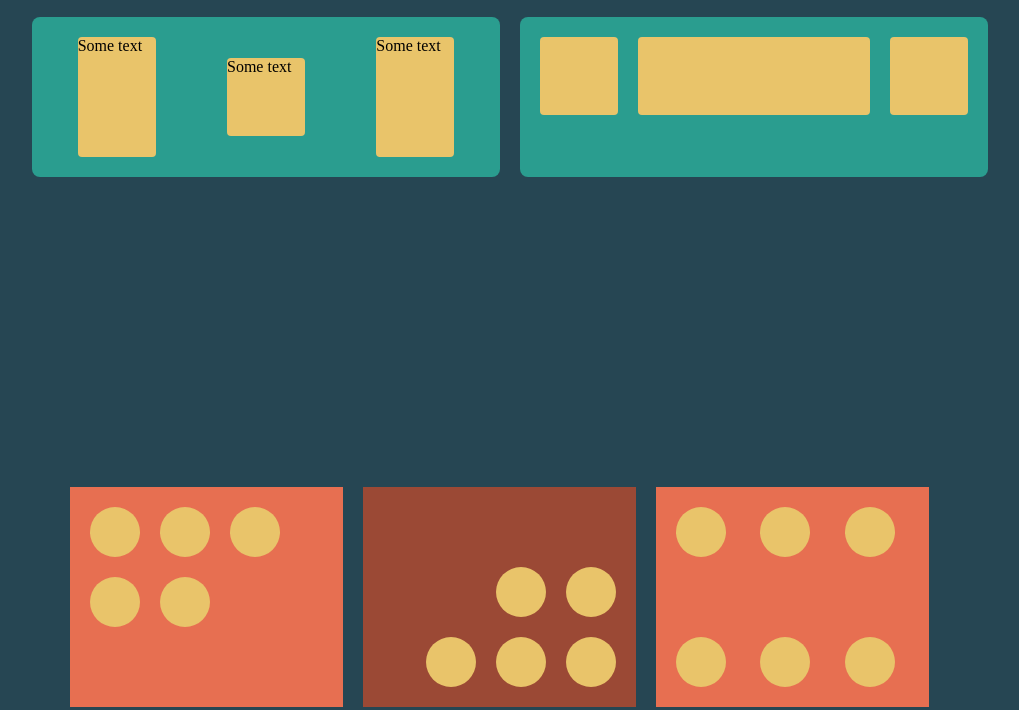
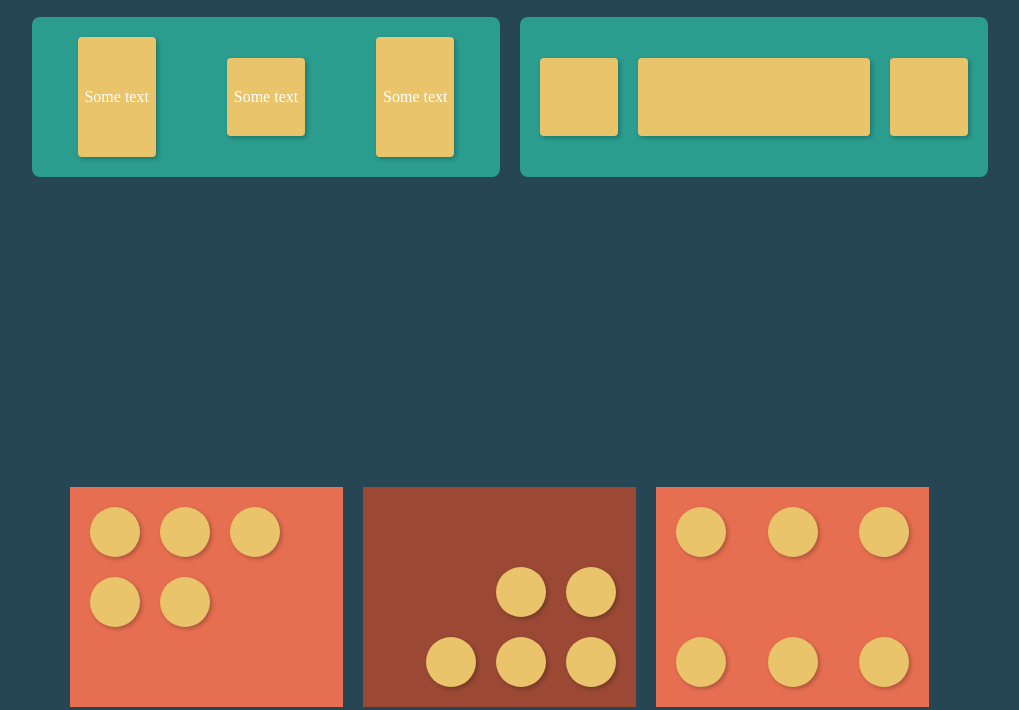
Before and after one commit to DagnaSchmidt/flexbox-test, a plain HTML site: page index.html in a window 1280 px wide. Shown: the part 483-1193 px from the top of the page, without its empty margins (130-1149 px from the left). Drawn offline with Linux system fonts and the light colour scheme.

Commit message:
final css styling

```diff
--- a/styles/styles.scss
+++ b/styles/styles.scss
@@ -41,12 +41,16 @@
     column-gap: 20px;
     border-radius: 8px;
 }
-
 .squares-item {
     width: 78px;
     height: 78px;
     background-color: var(--item-color-squares);
     border-radius: 4px;
+    box-shadow: 2px 2px 4px rgba(0, 0, 0, 0.25);
+}
+.squares-text {
+    text-align: center;
+    color: var(--text-color);
 }
 
 
@@ -88,15 +92,22 @@
         &__3 {
             height: auto;
             align-items: stretch;
+            display: flex;
+            align-items: center;
+            justify-content: center;
         }
         &__2 {
             align-self: center;
+            display: flex;
+            align-items: center;
+            justify-content: center;
         }
     }
     &__6 {
         justify-content: center;
+        align-items: center;
         &__2 {
-            flex-grow: 2; //check
+            flex-grow: 2;
         }
     }
 }
@@ -117,6 +128,7 @@
     height: 50px;
     border-radius: 50%;
     background-color: var(--item-color-circles);
+    box-shadow: 2px 2px 4px rgba(0, 0, 0, 0.25);
 }
 
 
@@ -141,11 +153,13 @@
     &__3 {
         flex-direction: column;
         justify-content: space-between;
-        //check//
+        align-content: space-between;
     }
     &__4 {
         flex-direction: column;
         justify-content: space-around;
+        align-content: space-between;
+        background-color: var(--block-color-circles-2);
     }
     &__5 {
         justify-content: center;
```
Also changed, not shown: styles/styles.css, 1 other file.
